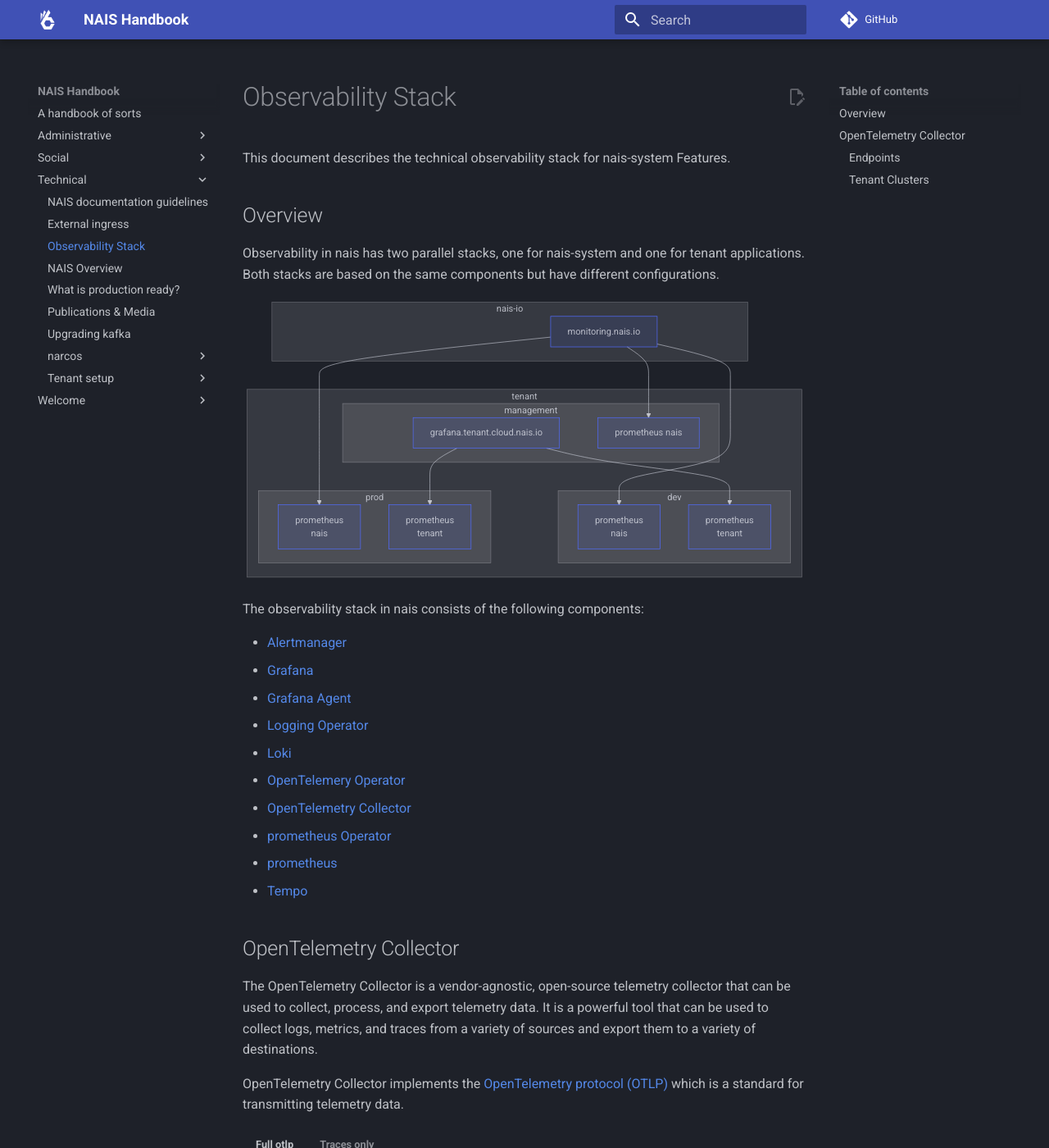
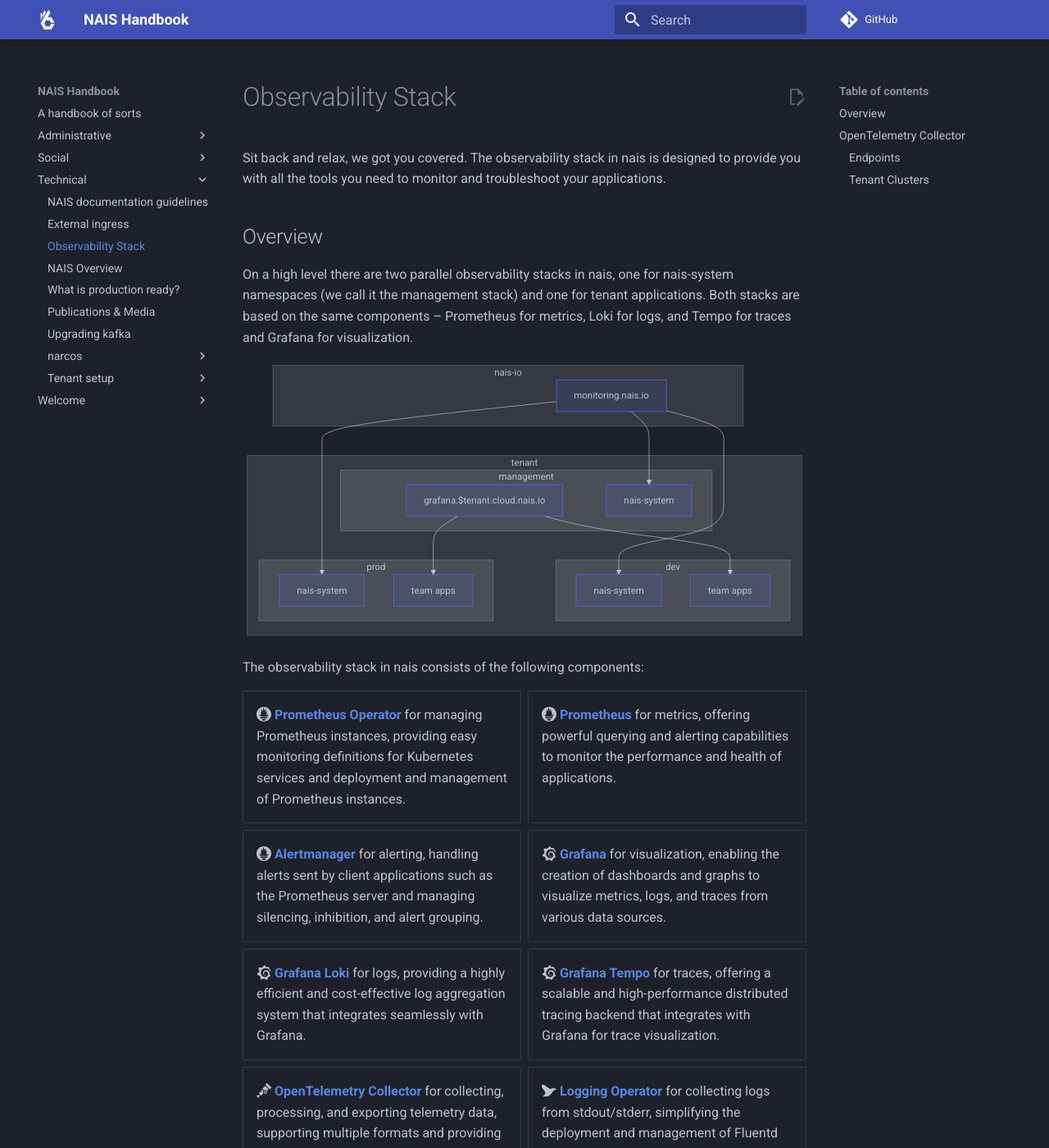
Before and after one commit to nais/handbook, an MkDocs documentation site: the page built from docs/technical/observability.md, in a window 1280 px wide and 1400 px high. Shown: the whole window at 82% size. Built offline with MkDocs 1.6.1 and Material for MkDocs 9.7.7, drawn with Linux system fonts in a browser that asks for light colours; comment, search, counter and statistics services are not loaded; some of the changed text lies outside the part shown.

Commit message:
Update Observability docs

````diff
--- a/docs/technical/observability.md
+++ b/docs/technical/observability.md
@@ -1,10 +1,10 @@
 # Observability Stack
 
-This document describes the technical observability stack for nais-system Features.
+Sit back and relax, we got you covered. The observability stack in nais is designed to provide you with all the tools you need to monitor and troubleshoot your applications.
 
 ## Overview
 
-Observability in nais has two parallel stacks, one for nais-system and one for tenant applications. Both stacks are based on the same components but have different configurations.
+On a high level there are two parallel observability stacks in nais, one for nais-system namespaces (we call it the management stack) and one for tenant applications. Both stacks are based on the same components – Prometheus for metrics, Loki for logs, and Tempo for traces and Grafana for visualization.
 
 ```mermaid
 ---
@@ -41,16 +41,18 @@
 
 The observability stack in nais consists of the following components:
 
-- [Alertmanager](https://prometheus.io/docs/alerting/alertmanager/)
-- [Grafana](https://grafana.com/)
-- [Grafana Agent](https://grafana.com/docs/grafana-cloud/agent/)
-- [Logging Operator](https://kube-logging.dev)
-- [Loki](https://grafana.com/oss/loki/)
-- [OpenTelemery Operator](https://opentelemetry.io/docs/operator/)
-- [OpenTelemetry Collector](https://opentelemetry.io/docs/collector/)
-- [prometheus Operator](https://prometheus-operator.dev/)
-- [prometheus](https://prometheus.io/)
-- [Tempo](https://grafana.com/oss/tempo/)
+<div class="grid cards" markdown>
+
+- :simple-prometheus: [__Prometheus Operator__](https://prometheus-operator.dev/) for managing Prometheus instances, providing easy monitoring definitions for Kubernetes services and deployment and management of Prometheus instances.
+- :simple-prometheus: [__Prometheus__](https://prometheus.io/) for metrics, offering powerful querying and alerting capabilities to monitor the performance and health of applications.
+- :simple-prometheus: [__Alertmanager__](https://prometheus.io/docs/alerting/alertmanager/) for alerting, handling alerts sent by client applications such as the Prometheus server and managing silencing, inhibition, and alert grouping.
+- :simple-grafana: [__Grafana__](https://grafana.com/) for visualization, enabling the creation of dashboards and graphs to visualize metrics, logs, and traces from various data sources.
+- :simple-grafana: [__Grafana Loki__](https://grafana.com/oss/loki/) for logs, providing a highly efficient and cost-effective log aggregation system that integrates seamlessly with Grafana.
+- :simple-grafana: [__Grafana Tempo__](https://grafana.com/oss/tempo/) for traces, offering a scalable and high-performance distributed tracing backend that integrates with Grafana for trace visualization.
+- :simple-opentelemetry: [__OpenTelemetry Collector__](https://opentelemetry.io/docs/collector/) for collecting, processing, and exporting telemetry data, supporting multiple formats and providing a vendor-agnostic solution for telemetry data management.
+- :simple-fluentd: [__Logging Operator__](https://kube-logging.dev) for collecting logs from stdout/stderr, simplifying the deployment and management of Fluentd log collectors in Kubernetes environments.
+
+</div>
 
 ## OpenTelemetry Collector
 
@@ -58,7 +60,59 @@
 
 OpenTelemetry Collector implements the [OpenTelemetry protocol (OTLP)](https://opentelemetry.io/docs/specs/otlp/) which is a standard for transmitting telemetry data.
 
+We have two parallel OpenTelemetry Collectors running in nais, one for the management stack and one for tenant applications. The management collector is used to collect telemetry data from nais-system namespaces and the tenant collector is used to collect telemetry data from tenant applications.
+
+```mermaid
+---
+config:
+    flowchart:
+        defaultRenderer: elk
+---
+%%{init: {'theme':'dark'}}%%
+  flowchart
+    subgraph "tenant"
+      subgraph "$env"
+        subgraph "$env-nais-system" [nais-system]
+          $env-management-collector[Management Collector]
+
+          $env-otel-internet-collector[Internet Collector]
+          $env-otel-collector[Collector]
+          $env-tempo[Grafana Tempo]
+          $env-loki[Grafana Loki]
+          $env-prometheus[Prometheus]
+        end
+      end
+
+      subgraph "management"
+        subgraph "nais-system"
+          management-internet-collector[Internet Collector]
+          management-collector[Collector]
+          management-tempo[Grafana Tempo]
+          management-loki[Grafana Loki]
+          management-prometheus[Prometheus]
+        end
+      end
+    end
+
+    $env-otel-collector -- traces --> $env-tempo
+    $env-otel-collector -- logs --> $env-loki
+    $env-otel-collector -- metrics --> $env-prometheus
+
+    management-collector -- traces --> management-tempo
+    management-collector -- logs --> management-loki
+    management-collector -- metrics --> management-prometheus
+
+    naisdevice -- otlp --> management-internet-collector
+    management-internet-collector -- otlp --> management-collector
+
+    $env-management-collector -- otlp --> management-collector
+
+    github[GitHub Actions] -- otlp --> $env-otel-internet-collector
+```
+
 === "Full otlp"
+
+    Full otlp is used when all telemetry data is sent to the OpenTelemetry Collector including logs, metrics, and traces.
 
     ```mermaid
     graph LR
@@ -80,6 +134,8 @@
     ```
 
 === "Traces only"
+
+    Traces only is used when only traces are sent to the OpenTelemetry Collector, logs are sent using stdout/stderr and metrics are scraped by Prometheus.
 
     ```mermaid
     graph LR
````
Also changed, not shown: other parts of docs/technical/observability.md (+7 -7 lines), 1 other file.
